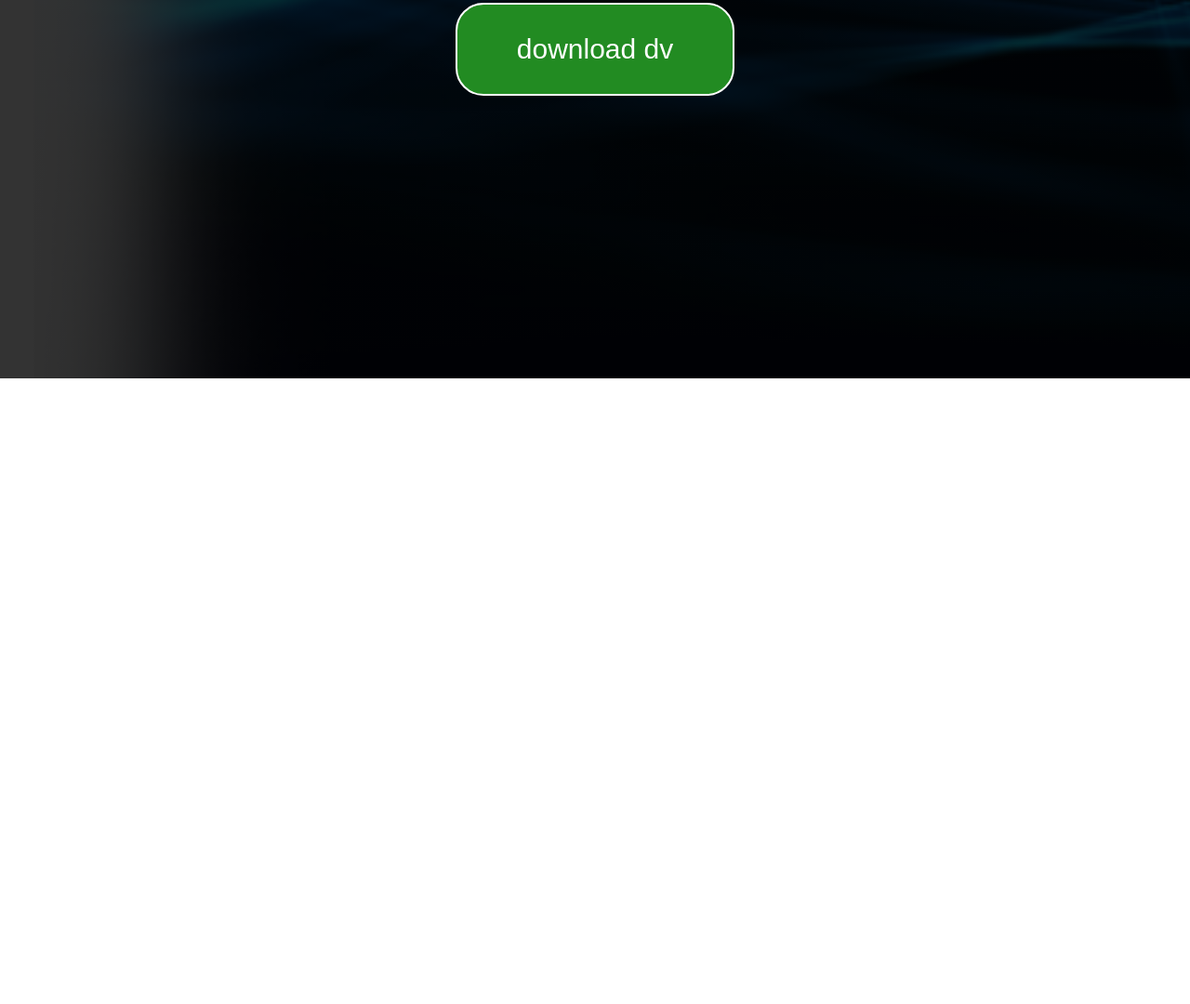
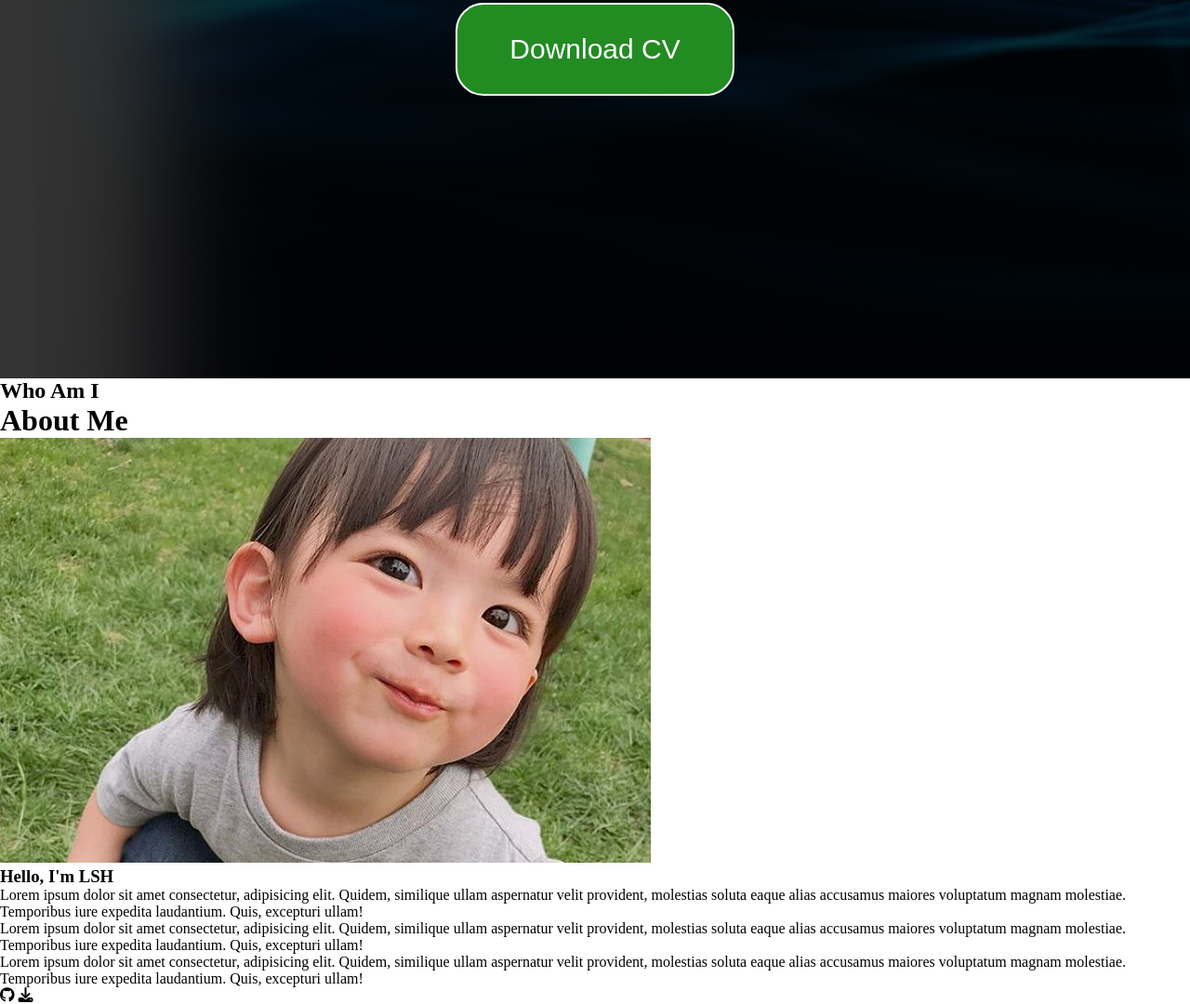
Before and after one commit to s7h58/test, a plain HTML site: page index.html in a window 1280 px wide. Shown: the part 793-1873 px from the top of the page at 93% size. Before the commit the page ends 1200 px from the top, so only its background shows below. Drawn offline with Linux system fonts and the light colour scheme.

Commit message:
Update index.html

```diff
--- a/index.html
+++ b/index.html
@@ -5,14 +5,15 @@
     <meta name="viewport" content="width=device-width, initial-scale=1.0">
     <title>Document</title>
     <link rel="stylesheet" href="style.css">
+    <link rel="stylesheet" href="https://cdnjs.cloudflare.com/ajax/libs/font-awesome/6.6.0/css/all.min.css">
 </head>
 <body>
     <div class="container">
         <header>
-            <div class="logo">KTG</div>
+            <div class="logo">LSH</div>
             <ul class="menu">
                 <li><a href="#">About</a></li>
-                <li><a href="#">Skills</a></li>
+                <li><a href="#">features</a></li>
                 <li><a href="#">projects</a></li>
                 <li><a href="#">Coutact</a></li>
             </ul>
@@ -23,8 +24,28 @@
                 I'm a WEB Developer
             </h2>
             <p>Lorem ipsum, dolor sit amet consectetur adipisicing elit. Optio mollitia quia ratione recusandae iusto nesciunt quisquam asperiores ab quo, possimus sint, totam quis. Vel suscipit culpa laudantium ratione excepturi officia.</p>
-            <button>download dv</button>
+            <button>Download CV</button>
         </div>
     </div>
+    <div class="about">
+        <h2>Who Am I</h2>
+        <h1>About Me</h1>
+        <div class="contents">
+            <div class="left">
+                <img src="0tjnkd97mo6wjv14d7v2.jpg" alt="">
+            </div>
+            <div class="right">
+                <h3>Hello, I'm LSH</h2>
+                <li>Lorem ipsum dolor sit amet consectetur, adipisicing elit. Quidem, similique ullam aspernatur velit provident, molestias soluta eaque alias accusamus maiores voluptatum magnam molestiae. Temporibus iure expedita laudantium. Quis, excepturi ullam!</li>
+                <li>Lorem ipsum dolor sit amet consectetur, adipisicing elit. Quidem, similique ullam aspernatur velit provident, molestias soluta eaque alias accusamus maiores voluptatum magnam molestiae. Temporibus iure expedita laudantium. Quis, excepturi ullam!</li>
+                <li>Lorem ipsum dolor sit amet consectetur, adipisicing elit. Quidem, similique ullam aspernatur velit provident, molestias soluta eaque alias accusamus maiores voluptatum magnam molestiae. Temporibus iure expedita laudantium. Quis, excepturi ullam!</li>
+                <li>
+                    <i id="fa-github" class="fa-brands fa-github"></i>
+                    <i id="fa-download" class="fa-solid fa-download"></i>
+                </li>
+            </div>
+        </div>
+    </div>
+
 </body>
 </html>
```
